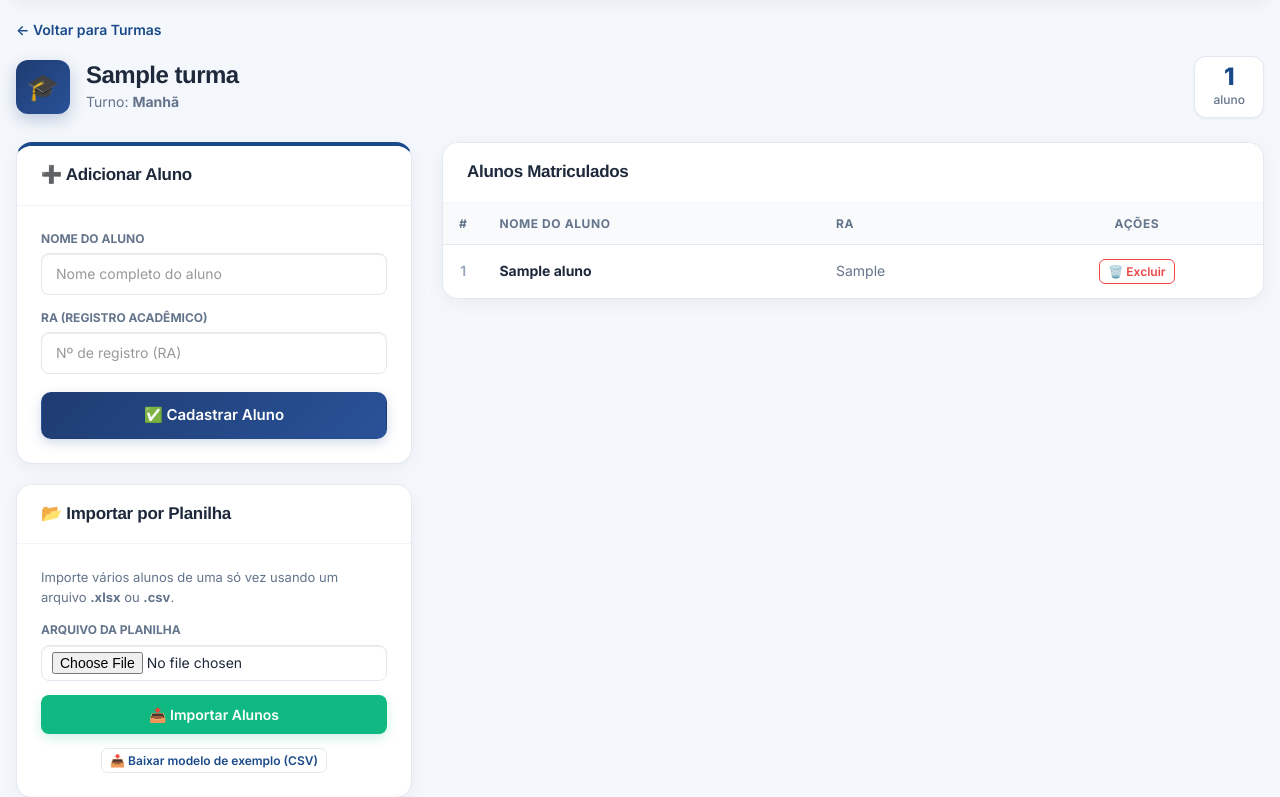
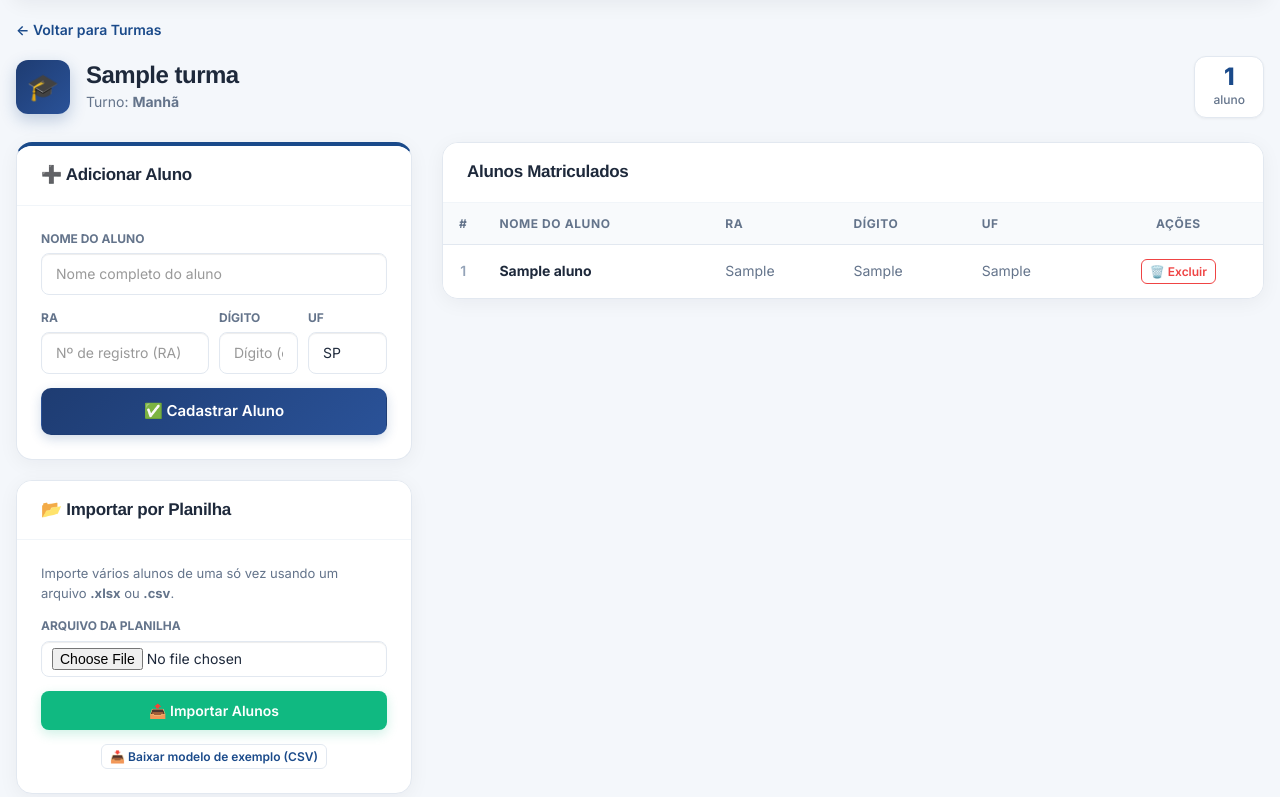
Before and after one commit to RafaelMiillerSilva/LabHub, a Django app: page /turmas/1/ in a window 1280 px wide. Shown: the part 64-861 px from the top of the page. Run offline with Django 3.2, Linux system fonts and the light colour scheme; a user stored in the database is signed in; tables that the repository leaves empty hold one stand-in row (values such as "Sample post"); some libraries are stand-ins or nearby versions.

Commit message:
feat: add student fields for digit and UF, implement forms and services for class management and data handling

```diff
--- a/app/forms.py
+++ b/app/forms.py
@@ -221,7 +221,7 @@ class TurmaForm(forms.ModelForm):
 class AlunoForm(forms.ModelForm):
     class Meta:
         model = Aluno
-        fields = ['nome', 'ra']
+        fields = ['nome', 'ra', 'digito', 'uf']
         widgets = {
             'nome': forms.TextInput(attrs={
                 'class': 'form-control', 'placeholder': 'Nome completo do aluno'
@@ -229,7 +229,15 @@ class AlunoForm(forms.ModelForm):
             'ra': forms.TextInput(attrs={
                 'class': 'form-control', 'placeholder': 'Nº de registro (RA)'
             }),
+            'digito': forms.TextInput(attrs={
+                'class': 'form-control', 'placeholder': 'Dígito (ex: X)'
+            }),
+            'uf': forms.TextInput(attrs={
+                'class': 'form-control', 'placeholder': 'UF (ex: SP)', 'maxlength': '2'
+            }),
         }
         labels = {
             'ra': 'RA (registro)',
+            'digito': 'Dígito',
+            'uf': 'UF',
         }
--- a/app/models.py
+++ b/app/models.py
@@ -207,7 +207,9 @@ class Turma(models.Model):
 class Aluno(models.Model):
     turma = models.ForeignKey(Turma, on_delete=models.CASCADE, related_name='alunos')
     nome = models.CharField(max_length=120)
-    ra = models.CharField(max_length=30, unique=True, verbose_name='RA (registro)')
+    ra = models.CharField(max_length=30, verbose_name='RA (registro)')
+    digito = models.CharField(max_length=5, blank=True, default='', verbose_name='Dígito')
+    uf = models.CharField(max_length=2, blank=True, default='SP', verbose_name='UF')
     criado_em = models.DateTimeField(auto_now_add=True)
 
     class Meta:
@@ -219,8 +221,17 @@ class Aluno(models.Model):
             models.Index(fields=['ra']),
         ]
 
+    @property
+    def ra_formatado(self):
+        res = self.ra
+        if self.digito:
+            res += f"-{self.digito}"
+        if self.uf:
+            res += f"/{self.uf}"
+        return res
+
     def __str__(self):
-        return f"{self.nome} - RA {self.ra}"
+        return f"{self.nome} - RA {self.ra_formatado}"
 
 
 # ---------------------------------------------------------------------------
--- a/app/services/planilha_service.py
+++ b/app/services/planilha_service.py
@@ -8,6 +8,8 @@ import io
 ALIAS_NOME = {'nome', 'aluno', 'nome do aluno', 'nome completo', 'nome completo do aluno'}
 ALIAS_RA = {'ra', 'ra (registro)', 'registro', 'matricula', 'matrícula',
             'numero', 'número', 'nº', 'n', 'registro do aluno'}
+ALIAS_DIGITO = {'digito', 'dígito', 'dig', 'digito ra', 'dígito ra', 'digito_ra', 'dígito_ra'}
+ALIAS_UF = {'uf', 'estado', 'uf ra', 'uf_ra'}
 
 
 def normalizar_texto(valor):
@@ -22,6 +24,21 @@ def normalizar_ra(valor):
     if isinstance(valor, float) and valor.is_integer():
         return str(int(valor))
     return str(valor).strip()
+
+
+def normalizar_digito(valor):
+    if valor is None:
+        return ''
+    if isinstance(valor, float) and valor.is_integer():
+        return str(int(valor))
+    return str(valor).strip().upper()
+
+
+def normalizar_uf(valor):
+    if valor is None:
+        return 'SP'
+    val_str = str(valor).strip().upper()
+    return val_str if val_str else 'SP'
 
 
 def detectar_separador(texto):
@@ -67,13 +84,17 @@ def ler_planilha(arquivo):
 
 def mapear_colunas(cabecalho):
     """
-    Identifica os índices das colunas 'nome' e 'ra' a partir do cabeçalho da planilha.
+    Identifica os índices das colunas 'nome', 'ra', 'digito' e 'uf' a partir do cabeçalho da planilha.
     """
-    nome_idx = ra_idx = None
+    nome_idx = ra_idx = digito_idx = uf_idx = None
     for i, valor in enumerate(cabecalho):
         v = str(valor).strip().lower()
         if nome_idx is None and v in ALIAS_NOME:
             nome_idx = i
         if ra_idx is None and v in ALIAS_RA:
             ra_idx = i
-    return nome_idx, ra_idx
+        if digito_idx is None and v in ALIAS_DIGITO:
+            digito_idx = i
+        if uf_idx is None and v in ALIAS_UF:
+            uf_idx = i
+    return nome_idx, ra_idx, digito_idx, uf_idx
--- a/app/templates/app/relacao_agendamento.html
+++ b/app/templates/app/relacao_agendamento.html
@@ -174,7 +174,7 @@
                         <tr>
                             <td class="text-center" style="color:var(--lh-text-light); font-weight:600;">{{ forloop.counter }}</td>
                             <td><strong>{{ linha.aluno.nome }}</strong></td>
-                            <td style="color:var(--lh-text-muted);">{{ linha.aluno.ra }}</td>
+                            <td style="color:var(--lh-text-muted);">{{ linha.aluno.ra_formatado }}</td>
                             <td>
                                 {% if pode_editar %}
                                 <input type="text" class="form-control"
--- a/app/templates/app/turma_detalhe.html
+++ b/app/templates/app/turma_detalhe.html
@@ -47,9 +47,19 @@
                         <label style="display:block; font-size:12px; font-weight:700; text-transform:uppercase; color:var(--lh-text-muted); margin-bottom:6px;">Nome do Aluno</label>
                         {{ form.nome }}
                     </div>
-                    <div style="margin-bottom:18px;">
-                        <label style="display:block; font-size:12px; font-weight:700; text-transform:uppercase; color:var(--lh-text-muted); margin-bottom:6px;">RA (Registro Acadêmico)</label>
-                        {{ form.ra }}
+                    <div class="row" style="margin-left:-5px; margin-right:-5px;">
+                        <div class="col-xs-6" style="padding-left:5px; padding-right:5px; margin-bottom:14px;">
+                            <label style="display:block; font-size:12px; font-weight:700; text-transform:uppercase; color:var(--lh-text-muted); margin-bottom:6px;">RA</label>
+                            {{ form.ra }}
+                        </div>
+                        <div class="col-xs-3" style="padding-left:5px; padding-right:5px; margin-bottom:14px;">
+                            <label style="display:block; font-size:12px; font-weight:700; text-transform:uppercase; color:var(--lh-text-muted); margin-bottom:6px;">Dígito</label>
+                            {{ form.digito }}
+                        </div>
+                        <div class="col-xs-3" style="padding-left:5px; padding-right:5px; margin-bottom:14px;">
+                            <label style="display:block; font-size:12px; font-weight:700; text-transform:uppercase; color:var(--lh-text-muted); margin-bottom:6px;">UF</label>
+                            {{ form.uf }}
+                        </div>
                     </div>
                     <button type="submit" class="lh-btn lh-btn--primary lh-btn--block lh-btn--lg">
                         ✅ Cadastrar Aluno
@@ -103,6 +113,8 @@
                                 <th style="width: 40px; text-align:center;">#</th>
                                 <th>Nome do Aluno</th>
                                 <th>RA</th>
+                                <th>Dígito</th>
+                                <th>UF</th>
                                 <th class="text-center">Ações</th>
                             </tr>
                         </thead>
@@ -112,6 +124,8 @@
                                 <td class="text-center" style="color:var(--lh-text-light); font-weight:600;">{{ forloop.counter }}</td>
                                 <td><strong>{{ aluno.nome }}</strong></td>
                                 <td style="color:var(--lh-text-muted);">{{ aluno.ra }}</td>
+                                <td style="color:var(--lh-text-muted);">{{ aluno.digito|default:"-" }}</td>
+                                <td style="color:var(--lh-text-muted);">{{ aluno.uf|default:"SP" }}</td>
                                 <td class="text-center">
                                     <form action="{% url 'aluno_excluir' aluno.id %}" method="post" style="display:inline;" data-ajax="true">
                                         {% csrf_token %}
@@ -124,7 +138,7 @@
                             </tr>
                             {% empty %}
                             <tr>
-                                <td colspan="4" class="text-center" style="padding:40px 16px; color:var(--lh-text-muted);">
+                                <td colspan="6" class="text-center" style="padding:40px 16px; color:var(--lh-text-muted);">
                                     <span style="font-size:32px; display:block; margin-bottom:8px;">🎓</span>
                                     <p style="margin:0; font-size:14px;">Nenhum aluno nesta turma ainda. Cadastre individualmente ou importe uma planilha ao lado.</p>
                                 </td>
--- a/app/views/turmas.py
+++ b/app/views/turmas.py
@@ -15,8 +15,10 @@ from app.models import Aluno, Turma
 from app.services.planilha_service import (
     ler_planilha,
     mapear_colunas,
+    normalizar_digito,
     normalizar_ra,
     normalizar_texto,
+    normalizar_uf,
 )
 from .common import is_admin_aprovado, is_ajax, is_usuario_aprovado
 
@@ -179,7 +181,7 @@ def importar_alunos(request, turma_id):
             messages.warning(request, 'A planilha está vazia.')
             return redirect('turma_detalhe', turma_id=turma.id)
 
-        nome_idx, ra_idx = mapear_colunas(linhas[0])
+        nome_idx, ra_idx, digito_idx, uf_idx = mapear_colunas(linhas[0])
         if nome_idx is None or ra_idx is None:
             messages.error(request, (
                 'Não encontrei as colunas "nome" e "ra" no cabeçalho da planilha. '
@@ -189,21 +191,25 @@ def importar_alunos(request, turma_id):
 
         criados = 0
         ignorados = 0
-        ras_existentes = set(Aluno.objects.values_list('ra', flat=True))
+        alunos_existentes = set(
+            Aluno.objects.filter(turma=turma).values_list('nome', 'ra')
+        )
 
         for linha in linhas[1:]:
             if not linha or len(linha) <= max(nome_idx, ra_idx):
                 continue
             nome = normalizar_texto(linha[nome_idx])
             ra = normalizar_ra(linha[ra_idx])
+            digito = normalizar_digito(linha[digito_idx]) if digito_idx is not None and len(linha) > digito_idx else ''
+            uf = normalizar_uf(linha[uf_idx]) if uf_idx is not None and len(linha) > uf_idx else 'SP'
 
-            if not nome or not ra or ra in ras_existentes:
+            if not nome or not ra or (nome, ra) in alunos_existentes:
                 ignorados += 1
                 continue
 
             try:
-                Aluno.objects.create(turma=turma, nome=nome, ra=ra)
-                ras_existentes.add(ra)
+                Aluno.objects.create(turma=turma, nome=nome, ra=ra, digito=digito, uf=uf)
+                alunos_existentes.add((nome, ra))
                 criados += 1
             except IntegrityError:
                 ignorados += 1
@@ -212,7 +218,7 @@ def importar_alunos(request, turma_id):
         if ignorados:
             messages.warning(
                 request,
-                f'{ignorados} linha(s) ignorada(s) — RA duplicado ou dados incompletos.'
+                f'{ignorados} linha(s) ignorada(s) — Aluno duplicado ou dados incompletos.'
             )
         return redirect('turma_detalhe', turma_id=turma.id)
 
@@ -229,7 +235,7 @@ def modelo_planilha_alunos(request):
     response['Content-Disposition'] = 'attachment; filename="modelo_alunos.csv"'
     response.write('\ufeff')
     writer = csv.writer(response, delimiter=';')
-    writer.writerow(['nome', 'ra'])
-    writer.writerow(['João da Silva', '12345'])
-    writer.writerow(['Maria Souza', '12346'])
+    writer.writerow(['nome', 'ra', 'digito', 'uf'])
+    writer.writerow(['João da Silva', '12345678', '9', 'SP'])
+    writer.writerow(['Maria Souza', '87654321', 'X', 'SP'])
     return response
```
Also changed, not shown: app/migrations/0019_aluno_digito_aluno_uf_alter_aluno_ra.py (added).
